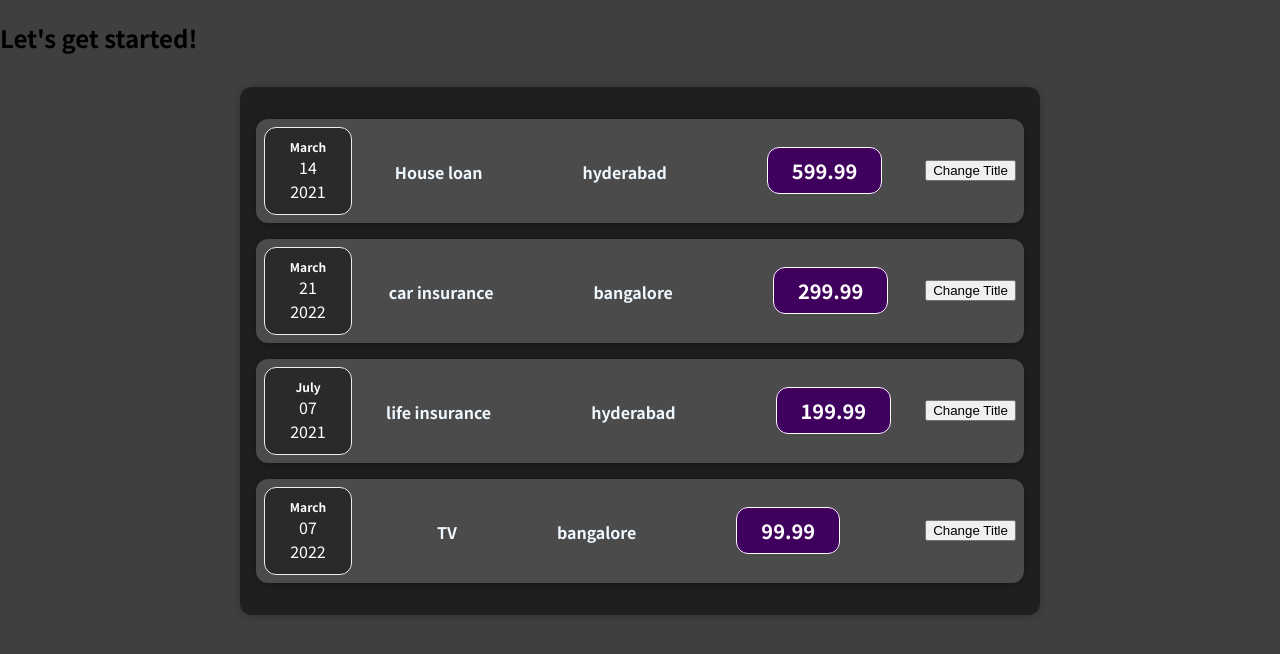
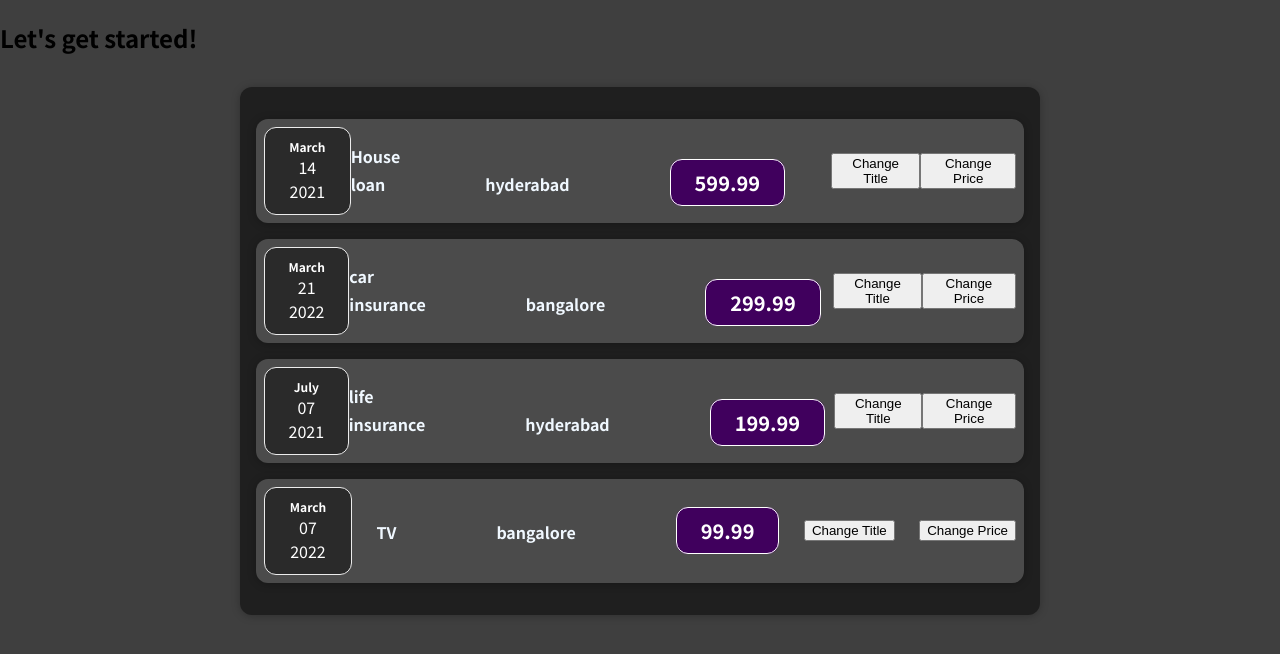
Before and after one commit to GobburiNaresh/first-react-app, a React (Create React App) app: page / in a window 1280 px wide. Shown: the top 654 px of the page. Built offline with nearby package versions, Linux system fonts and the light colour scheme.

Commit message:
changeExpense to 100$

```diff
--- a/src/components/Expenses/ExpenseItem.js
+++ b/src/components/Expenses/ExpenseItem.js
@@ -7,17 +7,24 @@ import './ExpenseItem.css'
 
 function ExpenseItem(props) {
 const [title, setTitle] =  useState(props.title);
+const [price, setPrice] = useState(props.price)
 
 
   const clickHandler = () => {
     setTitle('updated!!');
     console.log(title);
   }
+
+  const expenseHandler = () => {
+    setPrice('$100');
+    console.log(price);
+  }
   return (
     <Card className="expense-item">
       <ExpenseDate date={props.date}/>
-      <ExpenseDetails price={props.price} location={props.location} title={title}/>
+      <ExpenseDetails price={price} location={props.location} title={title}/>
       <button onClick={clickHandler}>Change Title</button>
+      <button onClick={expenseHandler}>Change Price</button>
     </Card>
   );
 }
```
